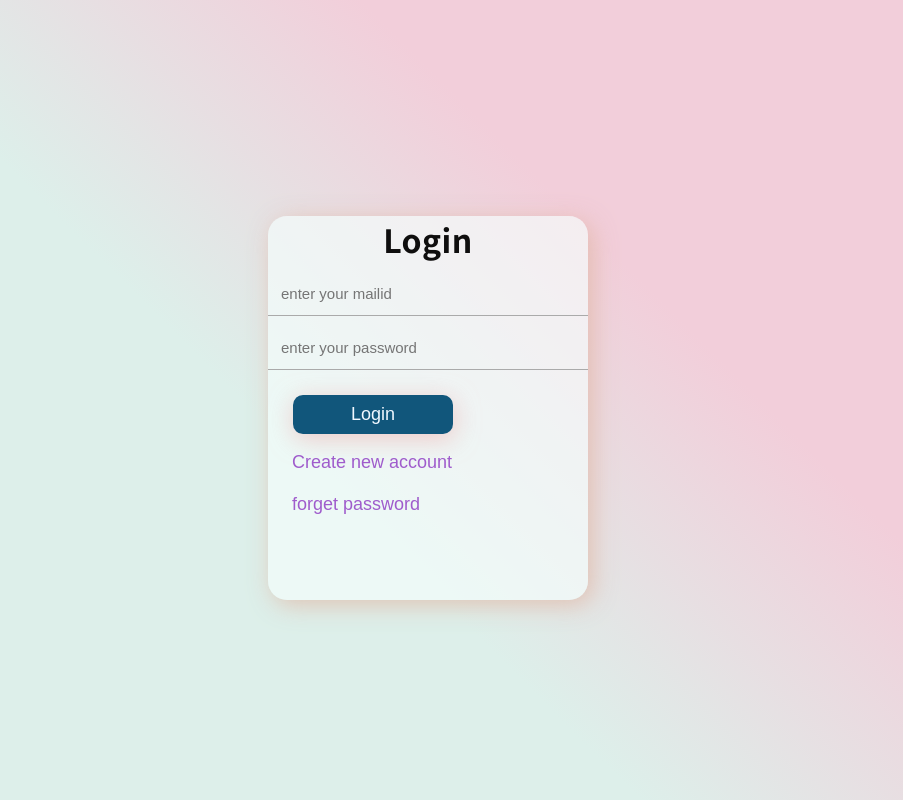
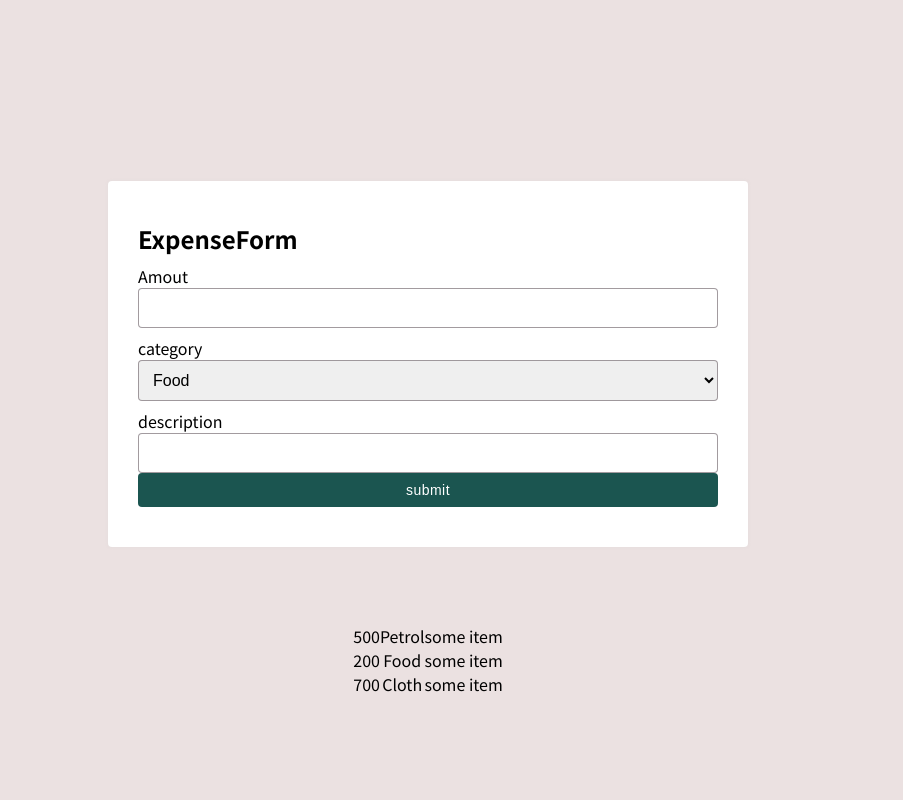
Before and after one commit to sampath11790/ExpenseTracker, a React (Create React App) app: page /expenseform in a window 1280 px wide. Before the commit this address led to /login. Shown: the whole page, without its empty margins (212-1115 px from the left). Built offline with nearby package versions, Linux system fonts and the light colour scheme.

Commit message:
Expense form page

```diff
--- a/src/App.js
+++ b/src/App.js
@@ -7,6 +7,7 @@ import AuthContex from "./Context/CreateContext";
 // import Dummy from "./components/Dummy";
 import ContactDetails from "./components/Login/ContactDetails";
 import LoadingSpinner from "./components/Loadingspinner/LoadingSpinner";
+import ExpenseForm from "./components/Expense/ExpenseForm";
 function App() {
   const ctx = useContext(AuthContex);
   //console.log(ctx);
@@ -27,6 +28,9 @@ function App() {
         <Route path="/login" exact>
           <AuthForm></AuthForm>
         </Route>
+        <Route path="/expenseform" exact>
+          <ExpenseForm></ExpenseForm>
+        </Route>
 
         <Route path="*">
           <Redirect to="/login" />
--- a/src/Context/emailContextprovider.js
+++ b/src/Context/emailContextprovider.js
@@ -27,7 +27,8 @@ const EmailcontextProvider = (props) => {
         localStorage.setItem("id", data.idToken);
         //console.log("successfully signIn");
         setloginStates(true);
-        History.replace("/userpage");
+        // History.replace("/userpage");
+        History.replace("/expenseform");
       }
     } catch (error) {
       alert(error.message);
--- /dev/null
+++ b/src/components/Expense/ExpenseForm.js
@@ -0,0 +1,46 @@
+import React, { useRef } from "react";
+import classes from "./ExpenseForm.module.css";
+import ExpenseList from "./ExpenseList";
+
+const dummyobj = [
+  { amount: "500", categorys: "Petrol", description: "some item" },
+  { amount: "200", categorys: "Food", description: "some item" },
+  { amount: "700", categorys: "Cloth", description: "some item" },
+];
+const ExpenseForm = () => {
+  const enteredAmount = useRef(null);
+  const enteredCategorys = useRef(null);
+  const enteredDescription = useRef(null);
+  const ExpenseFormHandler = (event) => {
+    event.preventDefault();
+    console.log(enteredCategorys.current.value);
+    const ExpenseObject = {
+      amount: enteredAmount.current.value,
+      categorys: enteredCategorys.current.value,
+      description: enteredDescription.current.value,
+    };
+    console.log("ExpenseFormHandler", ExpenseObject);
+  };
+  return (
+    <div className={classes["ExpenseForm-container"]}>
+      <form className={classes["ExpenseForm"]} onSubmit={ExpenseFormHandler}>
+        <h2>ExpenseForm</h2>
+        <label htmlFor="amount">Amout</label>
+        <input type="text" id="Amout" ref={enteredAmount}></input>
+        <label htmlFor="cars"> category</label>
+        <select name="categorys" id="categorys" ref={enteredCategorys}>
+          <option value="Food">Food</option>
+          <option value="Petrol">Petrol</option>
+          <option value="Cloths">Cloths</option>
+          <option value="tavel">tavel</option>
+        </select>
+        <label htmlFor="description">description</label>
+        <input type="text" id="description" ref={enteredDescription}></input>
+
+        <button type="submit">submit</button>
+      </form>
+      <ExpenseList items={dummyobj}></ExpenseList>
+    </div>
+  );
+};
+export default ExpenseForm;
--- /dev/null
+++ b/src/components/Expense/ExpenseForm.module.css
@@ -0,0 +1,53 @@
+* {
+  margin: 0%;
+  padding: 0%;
+}
+.ExpenseForm-container {
+  display: flex;
+  flex-direction: column;
+  align-items: center;
+  justify-content: center;
+  height: 100vh;
+  background: rgb(235, 225, 225);
+}
+.ExpenseForm {
+  display: flex;
+  margin: 6% auto;
+  flex-direction: column;
+  width: 50%;
+  padding: 40px 30px;
+  background: white;
+  box-shadow: 0px 0px 3px rgb(208 208 208 / 30%);
+  border-radius: 4px;
+}
+.ExpenseForm label {
+  display: flex;
+  align-items: center;
+  font-size: 1rem;
+  margin-top: 0.5rem;
+}
+.ExpenseForm input,
+.ExpenseForm select {
+  width: 100%;
+  padding: 0.625rem;
+  resize: vertical;
+  border: 0.5px solid rgba(139, 130, 135, 0.8);
+  border-radius: 0.25rem;
+  font-size: 1rem;
+  transition: border-color 0.15s ease-in-out, box-shadow 0.15s ease-in-out;
+}
+.ExpenseForm button {
+  width: 100%;
+
+  padding: 8px;
+  background: #1b5550;
+  font-weight: 500;
+  font-size: 14px;
+  border-radius: 4px;
+
+  border: 1px solid transparent;
+
+  letter-spacing: 0.5px;
+  color: #fff;
+  cursor: pointer;
+}
--- /dev/null
+++ b/src/components/Expense/ExpenseItem.js
@@ -0,0 +1,15 @@
+import React from "react";
+import classes from "./ExpenseItem.module.css";
+
+const ExpenseItem = (props) => {
+  return (
+    <div>
+      <li className={classes["ExpenseItem-li"]}>
+        <p>{props.amount}</p>
+        <p>{props.categorys}</p>
+        <p>{props.description}</p>
+      </li>
+    </div>
+  );
+};
+export default ExpenseItem;
--- /dev/null
+++ b/src/components/Expense/ExpenseItem.module.css
@@ -0,0 +1,7 @@
+.ExpenseItem-li {
+  display: flex;
+  flex-direction: row;
+  justify-content: space-between;
+  white-space: 2%;
+  max-width: 100%;
+}
--- /dev/null
+++ b/src/components/Expense/ExpenseList.js
@@ -0,0 +1,19 @@
+import React from "react";
+import ExpenseItem from "./ExpenseItem";
+import classes from "./ExpenseList.module.css";
+
+const ExpenseList = (props) => {
+  const EachListItem = props.items.map((item) => (
+    <ExpenseItem
+      amount={item.amount}
+      categorys={item.categorys}
+      description={item.description}
+    ></ExpenseItem>
+  ));
+  return (
+    <div>
+      <ul>{EachListItem}</ul>
+    </div>
+  );
+};
+export default ExpenseList;
```
Also changed, not shown: src/components/Expense/ExpenseList.module.css (added), 1 other file (tests, documents, lock files or other folders).
